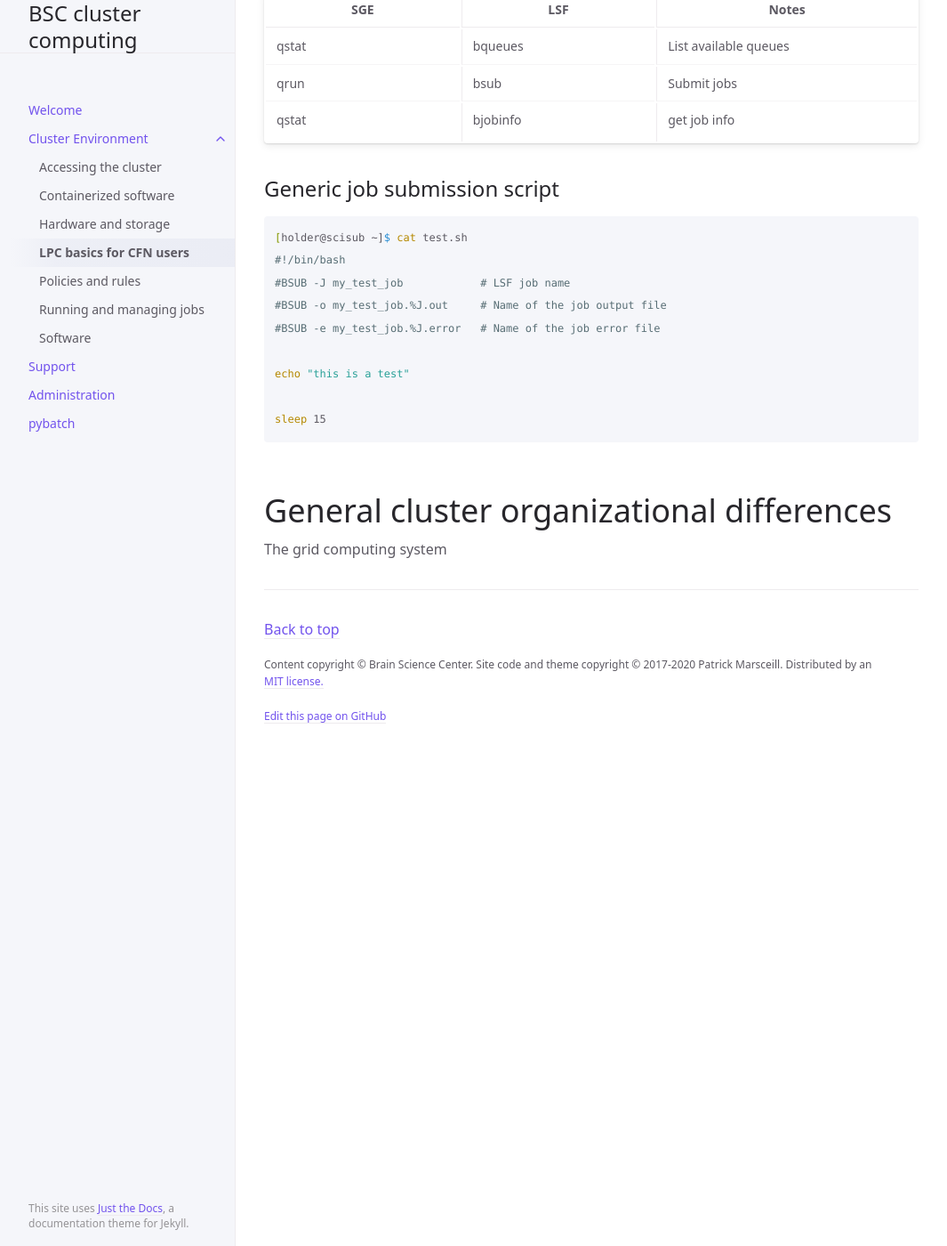
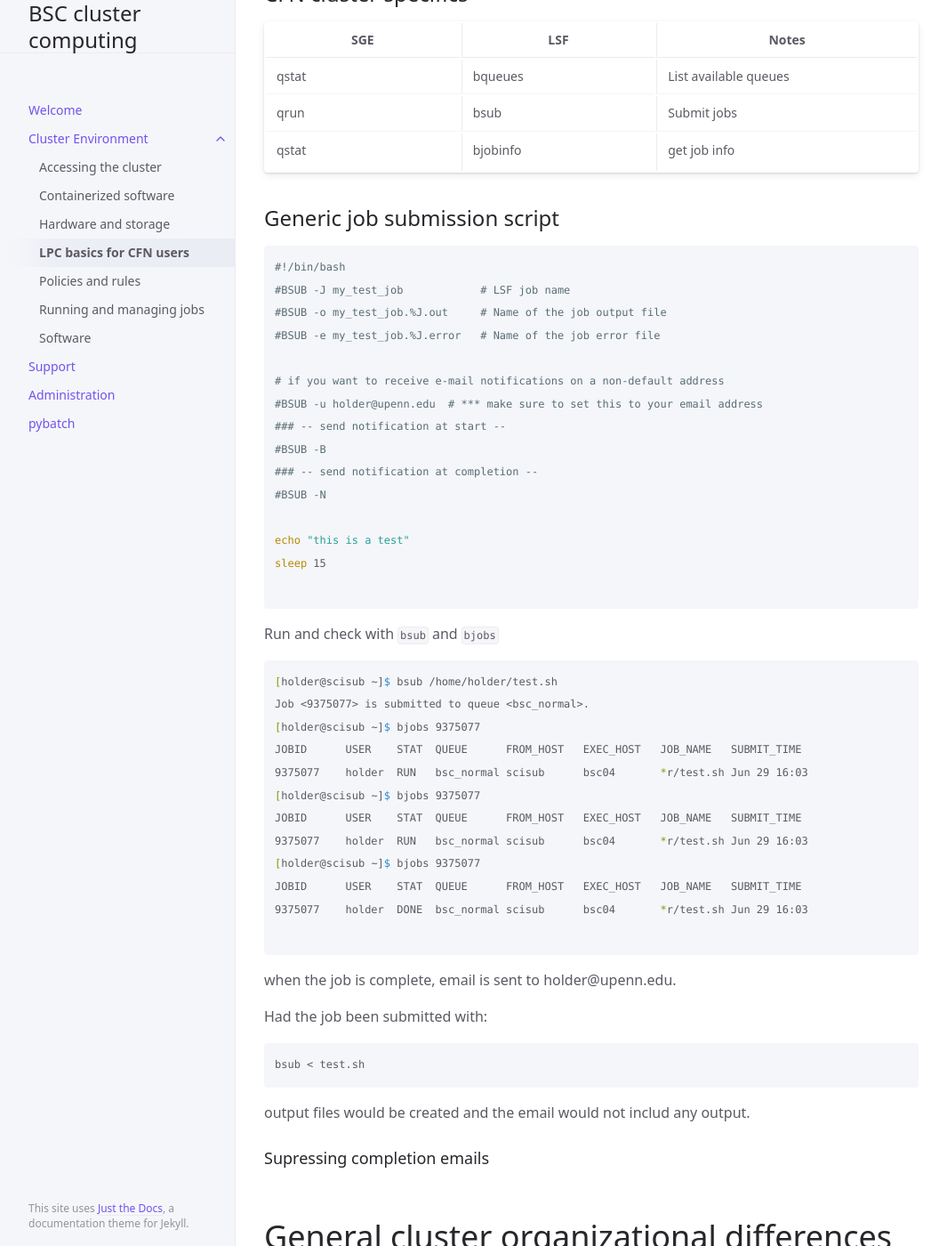
Before and after one commit to brainsciencecenter/bscLPC, a Jekyll site: the page built from docs/clusterEnvironment/cfnToLPC.md, in a window 1280 px wide and 1400 px high, scrolled down 602 px. Shown: the whole window at 89% size, without its empty margins (107-1172 px from the left). Built offline with Jekyll 4.4.1, drawn with Linux system fonts in a browser that asks for light colours; some of the changed text lies outside the part shown.

Commit message:
Update cfnToLPC.md

````diff
--- a/docs/clusterEnvironment/cfnToLPC.md
+++ b/docs/clusterEnvironment/cfnToLPC.md
@@ -35,16 +35,50 @@ Conversion](https://www.med.upenn.edu/hpc/sge-to-lsf-conversion.html).
 ## Generic job submission script
 
 ```bash
-[holder@scisub ~]$ cat test.sh
 #!/bin/bash
 #BSUB -J my_test_job            # LSF job name
 #BSUB -o my_test_job.%J.out     # Name of the job output file
 #BSUB -e my_test_job.%J.error   # Name of the job error file
 
+# if you want to receive e-mail notifications on a non-default address
+#BSUB -u holder@upenn.edu  # *** make sure to set this to your email address
+### -- send notification at start --
+#BSUB -B
+### -- send notification at completion --
+#BSUB -N
+
 echo "this is a test"
+sleep 15
 
-sleep 15
 ```
+
+Run and check with ```bsub``` and ```bjobs```
+
+```bash
+[holder@scisub ~]$ bsub /home/holder/test.sh
+Job <9375077> is submitted to queue <bsc_normal>.
+[holder@scisub ~]$ bjobs 9375077
+JOBID      USER    STAT  QUEUE      FROM_HOST   EXEC_HOST   JOB_NAME   SUBMIT_TIME
+9375077    holder  RUN   bsc_normal scisub      bsc04       *r/test.sh Jun 29 16:03
+[holder@scisub ~]$ bjobs 9375077
+JOBID      USER    STAT  QUEUE      FROM_HOST   EXEC_HOST   JOB_NAME   SUBMIT_TIME
+9375077    holder  RUN   bsc_normal scisub      bsc04       *r/test.sh Jun 29 16:03
+[holder@scisub ~]$ bjobs 9375077
+JOBID      USER    STAT  QUEUE      FROM_HOST   EXEC_HOST   JOB_NAME   SUBMIT_TIME
+9375077    holder  DONE  bsc_normal scisub      bsc04       *r/test.sh Jun 29 16:03
+
+```
+
+when the job is complete, email is sent to holder@upenn.edu.
+
+Had the job been submitted with:
+
+```bash
+bsub < test.sh
+```
+output files would be created and the email would not includ any output.
+
+### Supressing completion emails
 
 # General cluster organizational differences
 
````
